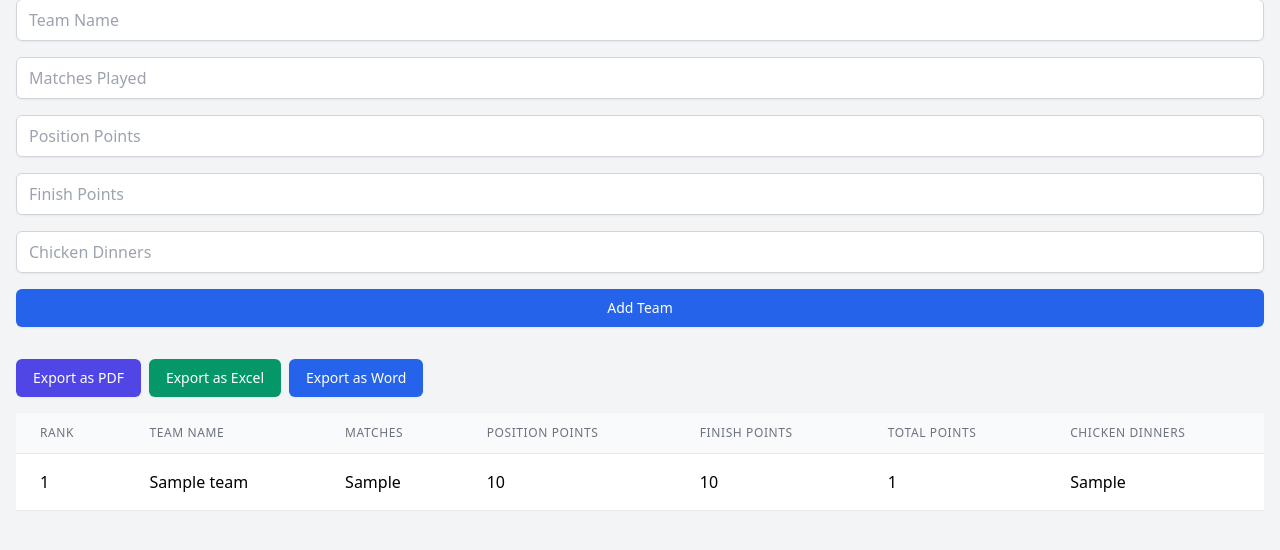
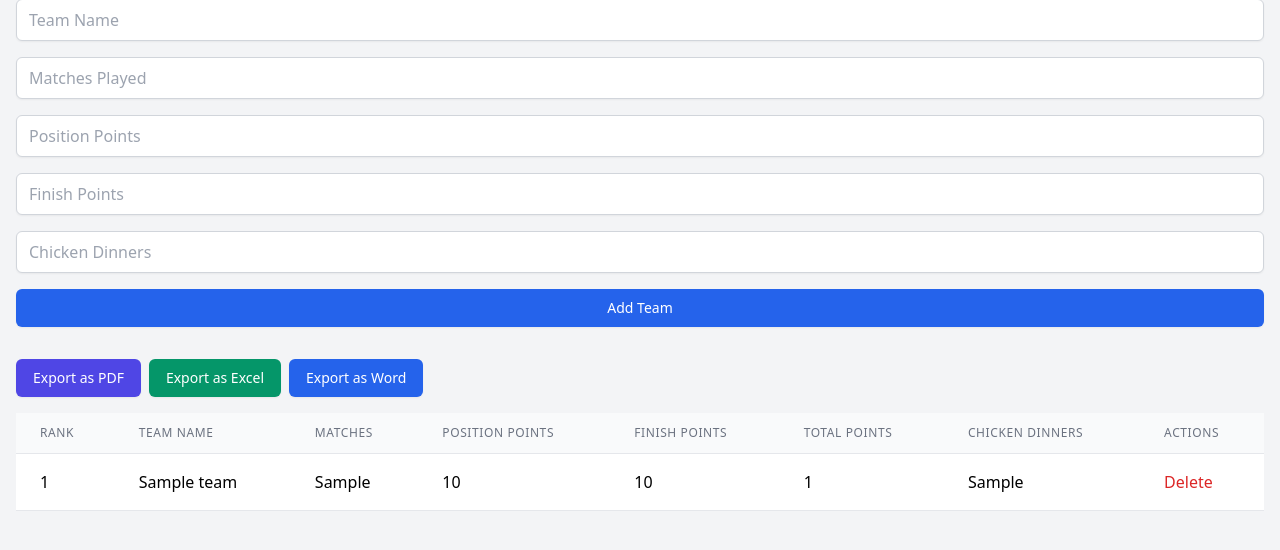
Before and after one commit to Avinash-yadav103/BGMI_Points, a Flask app: template templates/index.html in a window 1280 px wide. Shown: the part 65-615 px from the top of the page. Run offline with Flask 3, Linux system fonts and the light colour scheme; the template is opened without the code that fills it: most values are stand-ins (such as "Sample title", 1, 10 or a date in 2020).

Commit message:
delete and export option

```diff
--- a/app.py
+++ b/app.py
@@ -46,6 +46,12 @@ def add_team():
     }
 
     teams.append(team)
+    return redirect(url_for('index'))
+
+@app.route('/delete_team/<float:team_id>', methods=['POST'])
+def delete_team(team_id):
+    global teams
+    teams = [team for team in teams if team['id'] != team_id]
     return redirect(url_for('index'))
 
 @app.route('/export/<format>')
--- a/templates/index.html
+++ b/templates/index.html
@@ -41,6 +41,7 @@
                     <th class="px-6 py-3 border-b border-gray-200 bg-gray-50 text-left text-xs leading-4 font-medium text-gray-500 uppercase tracking-wider">Finish Points</th>
                     <th class="px-6 py-3 border-b border-gray-200 bg-gray-50 text-left text-xs leading-4 font-medium text-gray-500 uppercase tracking-wider">Total Points</th>
                     <th class="px-6 py-3 border-b border-gray-200 bg-gray-50 text-left text-xs leading-4 font-medium text-gray-500 uppercase tracking-wider">Chicken Dinners</th>
+                    <th class="px-6 py-3 border-b border-gray-200 bg-gray-50 text-left text-xs leading-4 font-medium text-gray-500 uppercase tracking-wider">Actions</th>
                 </tr>
             </thead>
             <tbody>
@@ -53,6 +54,11 @@
                     <td class="px-6 py-4 whitespace-no-wrap border-b border-gray-200">{{ team.finish_points }}</td>
                     <td class="px-6 py-4 whitespace-no-wrap border-b border-gray-200">{{ team.total_points }}</td>
                     <td class="px-6 py-4 whitespace-no-wrap border-b border-gray-200">{{ team.chicken_dinners }}</td>
+                    <td class="px-6 py-4 whitespace-no-wrap border-b border-gray-200">
+                        <form action="{{ url_for('delete_team', team_id=team.id) }}" method="POST" onsubmit="return confirm('Are you sure you want to delete this team?');">
+                            <button type="submit" class="text-red-600 hover:text-red-900 focus:outline-none focus:underline">Delete</button>
+                        </form>
+                    </td>
                 </tr>
                 {% endfor %}
             </tbody>
--- /dev/null
+++ b/text.txt
@@ -0,0 +1 @@
+1. Adding sharing button
```
Also changed, not shown: 1 other file.
